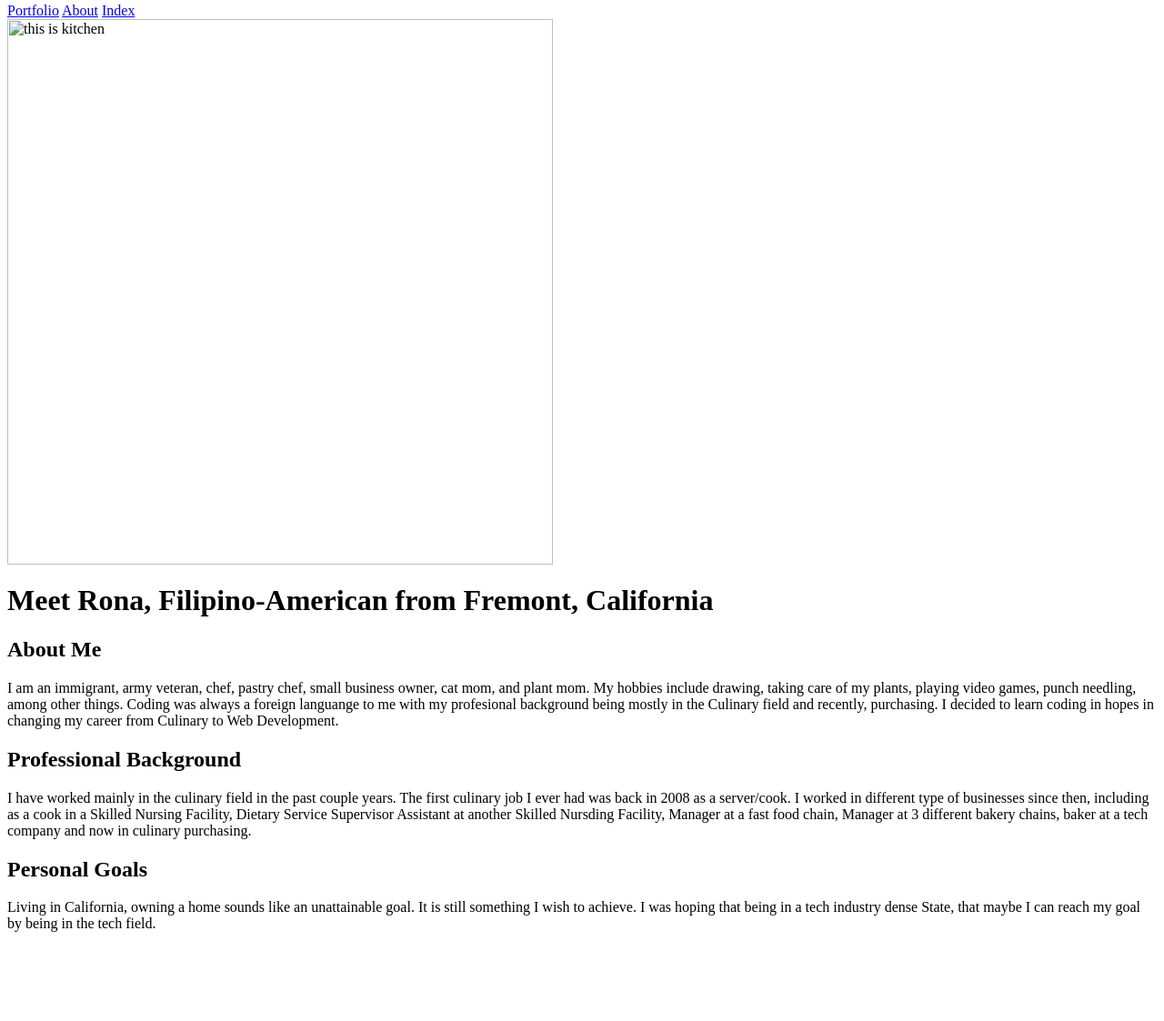
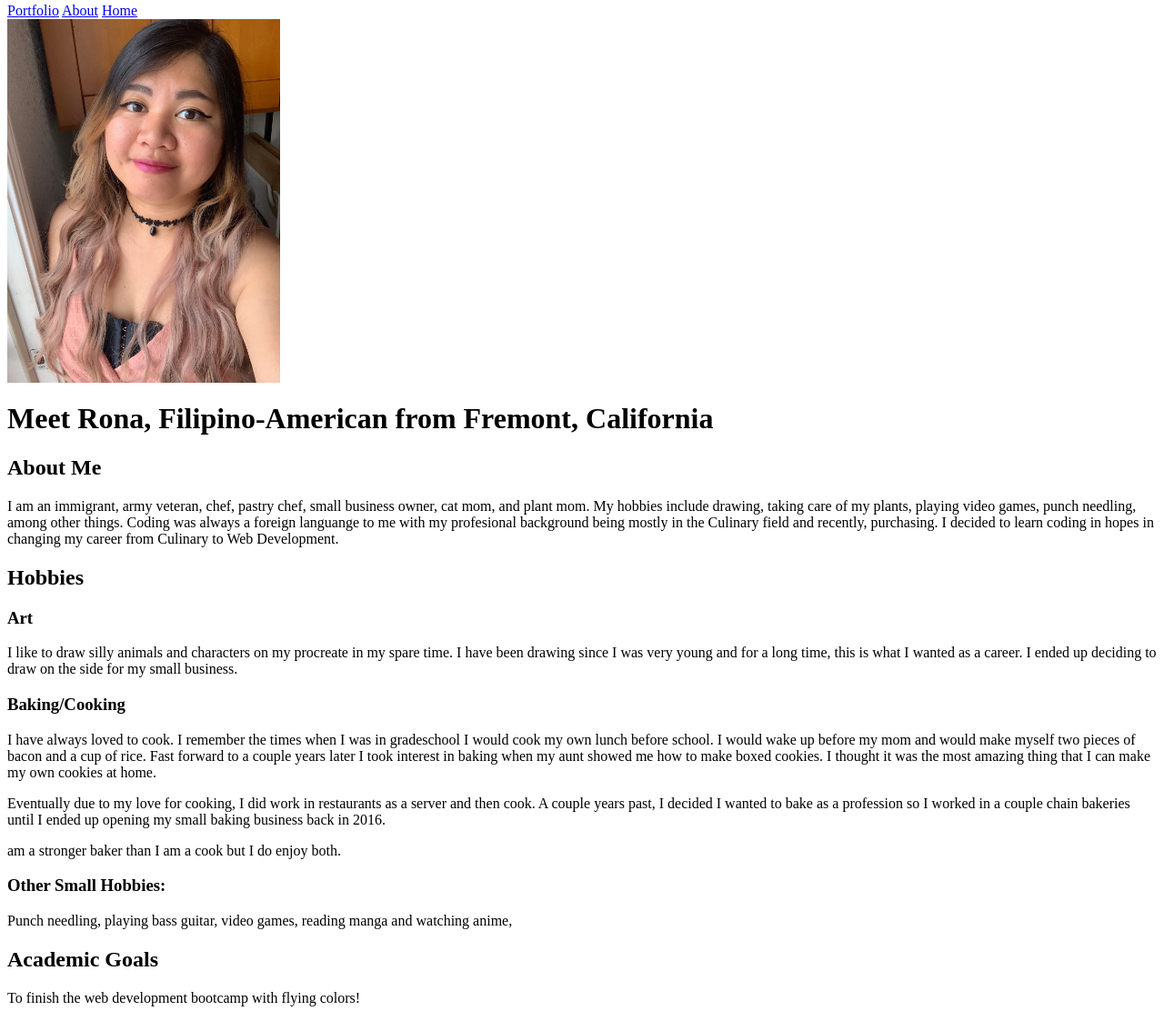
Before and after one commit to Yuritetsu/Portfolio, a plain HTML site: page about.html in a window 1280 px wide. Shown: the part 5-1128 px from the top of the page at 91% size. Before the commit the page ends 1046 px from the top, so only its background shows below. Drawn offline with Linux system fonts and the light colour scheme.

Commit message:
more edits on html files

```diff
--- a/about.html
+++ b/about.html
@@ -8,11 +8,11 @@
             <nav>
                 <a href="portfolio.html">Portfolio</a>
                 <a href="about.html">About</a>
-                <a href="index.html">Index</a>
+                <a href="index.html">Home</a>
 
             </nav>
 
-            <img src="kitchen.jpg" width="600px" alt="this is kitchen"
+            <img src="me.jpg" width="300px" alt="this is a photo of me"
 
         </body>
 
@@ -21,7 +21,18 @@
 <h1>Meet Rona, Filipino-American from Fremont, California</h1>
 <h2>About Me</h2>
 <p>I am an immigrant, army veteran, chef, pastry chef, small business owner, cat mom, and plant mom. My hobbies include drawing, taking care of my plants, playing video games, punch needling, among other things. Coding was always a foreign languange to me with my profesional background being mostly in the Culinary field and recently, purchasing. I decided to learn coding in hopes in changing my career from Culinary to Web Development.</p>
-<h2>Professional Background</h2>
-<p>I have worked mainly in the culinary field in the past couple years. The first culinary job I ever had was back in 2008 as a server/cook. I worked in different type of businesses since then, including as a cook in a Skilled Nursing Facility, Dietary Service Supervisor Assistant at another Skilled Nursding Facility, Manager at a fast food chain, Manager at 3 different bakery chains, baker at a tech company and now in culinary purchasing. </p>
-<h2>Personal Goals</h2>
-<p>Living in California, owning a home sounds like an unattainable goal. It is still something I wish to achieve. I was hoping that being in a tech industry dense State, that maybe I can reach my goal by being in the tech field.</p>
+
+<h2>Hobbies</h2>
+<h3>Art</h3>
+<p>I like to draw silly animals and characters on my procreate in my spare time. I have been drawing since I was very young and for a long time, this is what I wanted as a career. I ended up deciding to draw on the side for my small business.</p>
+
+<h3>Baking/Cooking</h3>
+<p>I have always loved to cook. I remember the times when I was in gradeschool I would cook my own lunch before school. I would wake up before my mom and would make myself two pieces of bacon and a cup of rice. Fast forward to a couple years later I took interest in baking when my aunt showed me how to make boxed cookies. I thought it was the most amazing thing that I can make my own cookies at home.
+
+<p>Eventually due to my love for cooking, I did work in restaurants as a server and then cook. A couple years past, I decided I wanted to bake as a profession so I worked in a couple chain bakeries until I ended up opening my small baking business back in 2016.</p> am a stronger baker than I am a cook but I do enjoy both.</p>
+
+<h3>Other Small Hobbies:</h3>
+<p>Punch needling, playing bass guitar, video games, reading manga and watching anime, </p>
+
+<h2>Academic Goals</h2>
+<p>To finish the web development bootcamp with flying colors!</p>
--- a/javascript.js
+++ b/javascript.js
@@ -0,0 +1 @@
+alert("Welcome to my page!")
```
Also changed, not shown: index.html (+1 -1 lines), portfolio.html (+4 -4 lines), me2.jpg (added).
